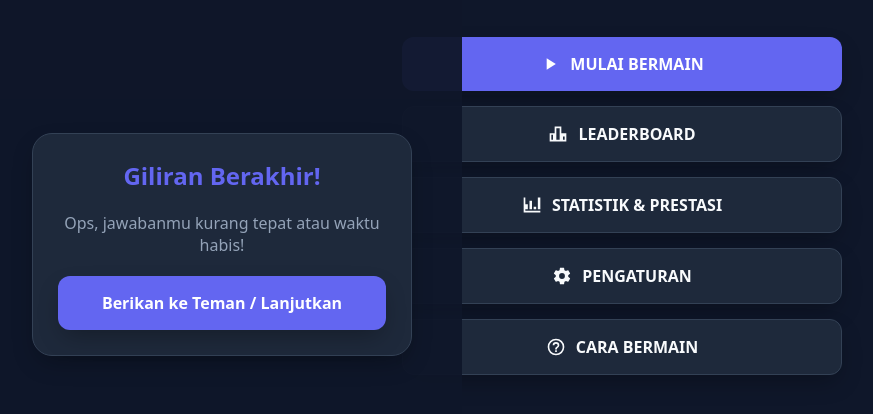
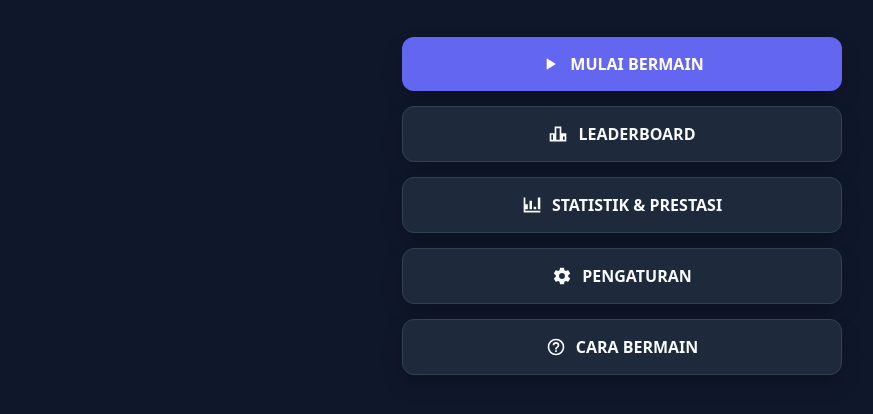
Before and after one commit to Finz-bit/Tebak-Bendera, a plain HTML site: page index.html in a window 1280 px wide. Shown: the part 156-570 px from the top of the page, without its empty margins (18-891 px from the left). Drawn offline with Linux system fonts and the light colour scheme.

Commit message:
Update index.html

```diff
--- a/index.html
+++ b/index.html
@@ -200,7 +200,7 @@
         </div>
     </div>
 
-    <!-- Help Screen -->
+        <!-- Help Screen -->
     <div id="help-screen" class="screen">
         <div class="container">
             <h2>CARA BERMAIN</h2>
@@ -217,8 +217,8 @@
 
     <script src="app.js"></script>
 
-    <!-- Pass and Play Modal -->
-    <div id="pass-play-modal" class="screen">
+    <!-- Pass and Play Modal (Hapus kata "screen", gunakan class="active" lewat JS atau biarkan kosong) -->
+    <div id="pass-play-modal">
         <div class="result-card">
             <h2 id="pass-title">Giliran Berakhir!</h2>
             <p id="pass-desc" style="color: var(--text-muted); margin-bottom: 20px;">Ops, jawabanmu kurang tepat atau waktu habis!</p>
```
